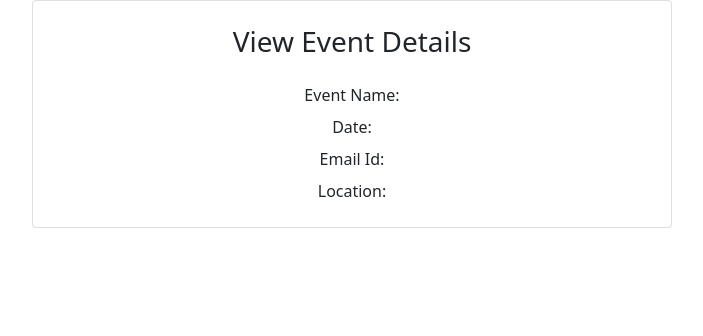
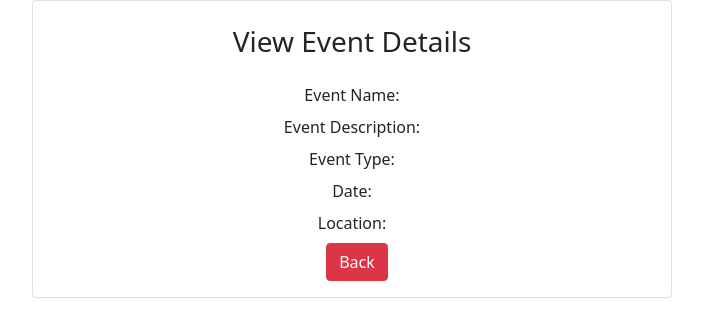
Before and after one commit to s541910/GDP-UI, a React (Create React App) app: page /view-event/1 in a window 1280 px wide. Shown: the top 336 px of the page, without its empty margins (288-991 px from the left). Built offline with nearby package versions, Linux system fonts and the light colour scheme; no server answers.

Commit message:
updated vieweventdetails

```diff
--- a/src/components/ViewEventDeatils.js
+++ b/src/components/ViewEventDeatils.js
@@ -12,15 +12,17 @@ export default class ViewEventDeatils extends Component {
     }
     componentDidMount() {
      EventService.getEventById(this.state.id).then((res) => {
-       console.log("sdkfbh",this.state.id);
-       console.log("ashdb",res.data);
        this.setState({ event: res.data })
      })
+  }
+  back()
+  {
+     this.props.history.goBack();
   }
 
     render() {
         return (
-    <div className="card col-md-6 offset-md-3">
+       <div className="card col-md-6 offset-md-3">
         <br></br>
           <h3 className="text-center"> View Event Details</h3>
           <div className="card-body">
@@ -28,18 +30,23 @@ export default class ViewEventDeatils extends Component {
               <label>Event  Name:
               <b>{this.state.event.eventname}</b></label>
             </div>
+            <div className= "row">
+              <label>Event  Description:
+              <b>{this.state.event.eventdescription}</b></label>
+            </div>
+            <div className= "row">
+              <label>Event  Type:
+              <b>{this.state.event.eventtype}</b></label>
+            </div>
             <div className="row">
               <label>Date:
               <b>{this.state.event.eventdate}</b></label>
             </div>
             <div className="row">
-              <label> Email Id:
-              <b>{this.state.event.emailid}</b></label>
-            </div>
-            <div className="row">
               <label> Location:
               <b>{this.state.event.location}</b></label>
             </div>
+            <button style={{marginLeft:"10px"}} onClick={() => this.back()} className="btn btn-danger">Back</button>
           </div>
         </div>
 
```
